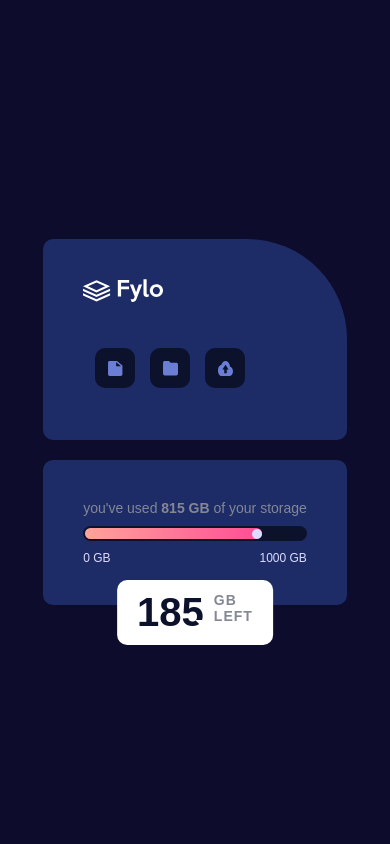
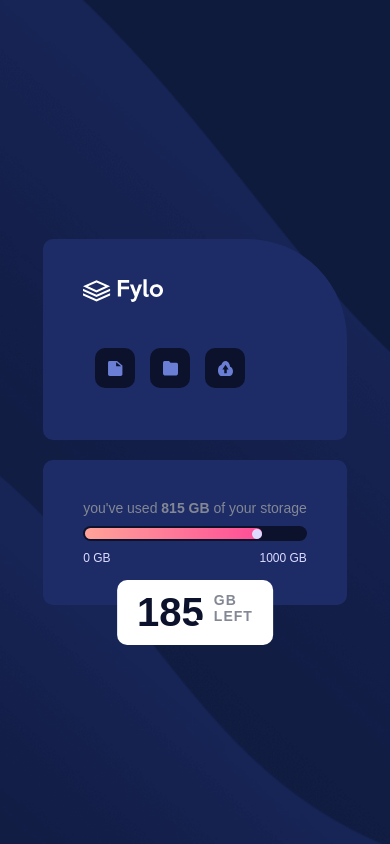
Before and after one commit to taheyaibrahim529-lab/Fylo-data-torage-componen, a plain HTML site: page index.html in a window 390 px wide. Drawn offline with Linux system fonts and the light colour scheme; files whose address does not match are found by name.

Commit message:
Update main.css

```diff
--- a/main.css
+++ b/main.css
@@ -140,7 +140,7 @@
 
 
 body{
-    background-image: url(images/bg-mobile.png);
+    background-image: url(bg-mobile.png);
     background-size: cover;
 }
 .contener{
```
